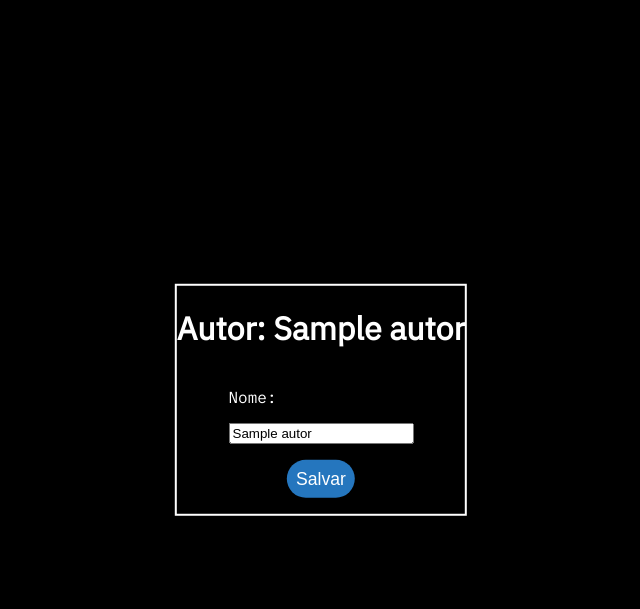
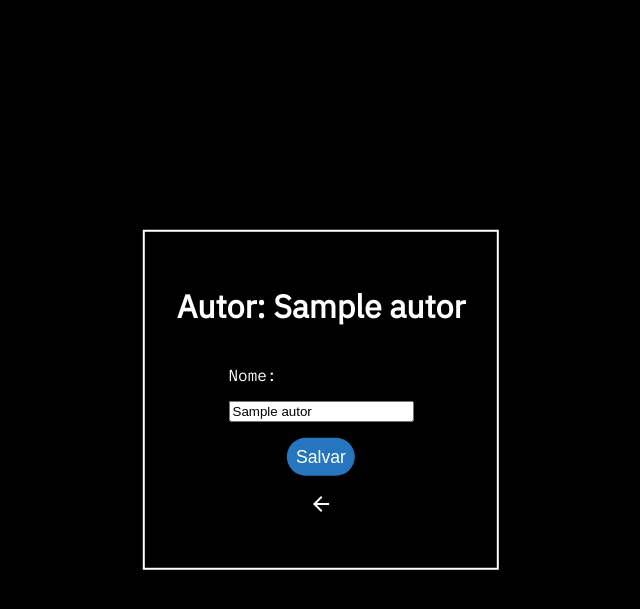
Before and after one commit to GustavoPeretti/noticias-tutorize, a Flask app: template templates/editar-autor.html in a window 1280 px wide. Shown: the top 609 px of the page, without its empty margins (319-959 px from the left). Run offline with Flask 3, Linux system fonts and the light colour scheme; the template is opened without the code that fills it: most values are stand-ins (such as "Sample title", 1, 10 or a date in 2020).

Commit message:
Atualização de autores

```diff
--- a/static/css/autores.css
+++ b/static/css/autores.css
@@ -34,6 +34,7 @@
     justify-content: center;
     align-items: center;
     flex-direction: column;
+    padding: 2em;
 }
 
 #edicao-autor h1 {
@@ -65,3 +66,11 @@
 #edicao-autor section .salvar:active {
     background-color: #1f6099;
 }
+
+.voltar {
+    text-align: center;
+    text-decoration: none;
+    color: white;
+    margin: 0 auto;
+    display: block;
+}
--- a/templates/autores.html
+++ b/templates/autores.html
@@ -16,6 +16,7 @@
         </div>
     </header>
     <main>
+        <a class="voltar" href="/"><span class="material-symbols-outlined">arrow_back</span></a>
         <h1>Autores</h1>
         <article id="autores">
             <section class="default-margin">
--- a/templates/editar-autor.html
+++ b/templates/editar-autor.html
@@ -17,16 +17,28 @@
                     <label for="nome">Nome: </label>
                     <input type="text" name="nome" value="{{ autor[0]['nome'] }}">
                     <button class="salvar">Salvar</button>
+                    <a class="voltar" href="/autores"><span class="material-symbols-outlined">arrow_back</span></a>
                 </section>
             </article>
         </div>
     </main>
     <script>
         function salvarAutor() {
-            let nome = document.getElementsByName('nome')[0];
+            fetch('/atualizar-autor', {
+                method: 'POST',
+                headers: {
+                    "Content-Type": "application/json"
+                },
+                body: JSON.stringify({
+                    idAutor: parseInt("{{ autor[0]['id'] }}"),
+                    nome: document.getElementsByName('nome')[0].value
+                })})
+                .then(resposta => resposta.json())
+                .then(dados => {alert(dados.mensagem); window.location.reload();})
+                .catch(erro => alert('Houve um erro ao atualizar o autor. Tente novamente.'));
+        }
 
-            fetch('/')
-        }
+        document.querySelector('.salvar').addEventListener('click', salvarAutor);
     </script>
 </body>
 </html>
```
